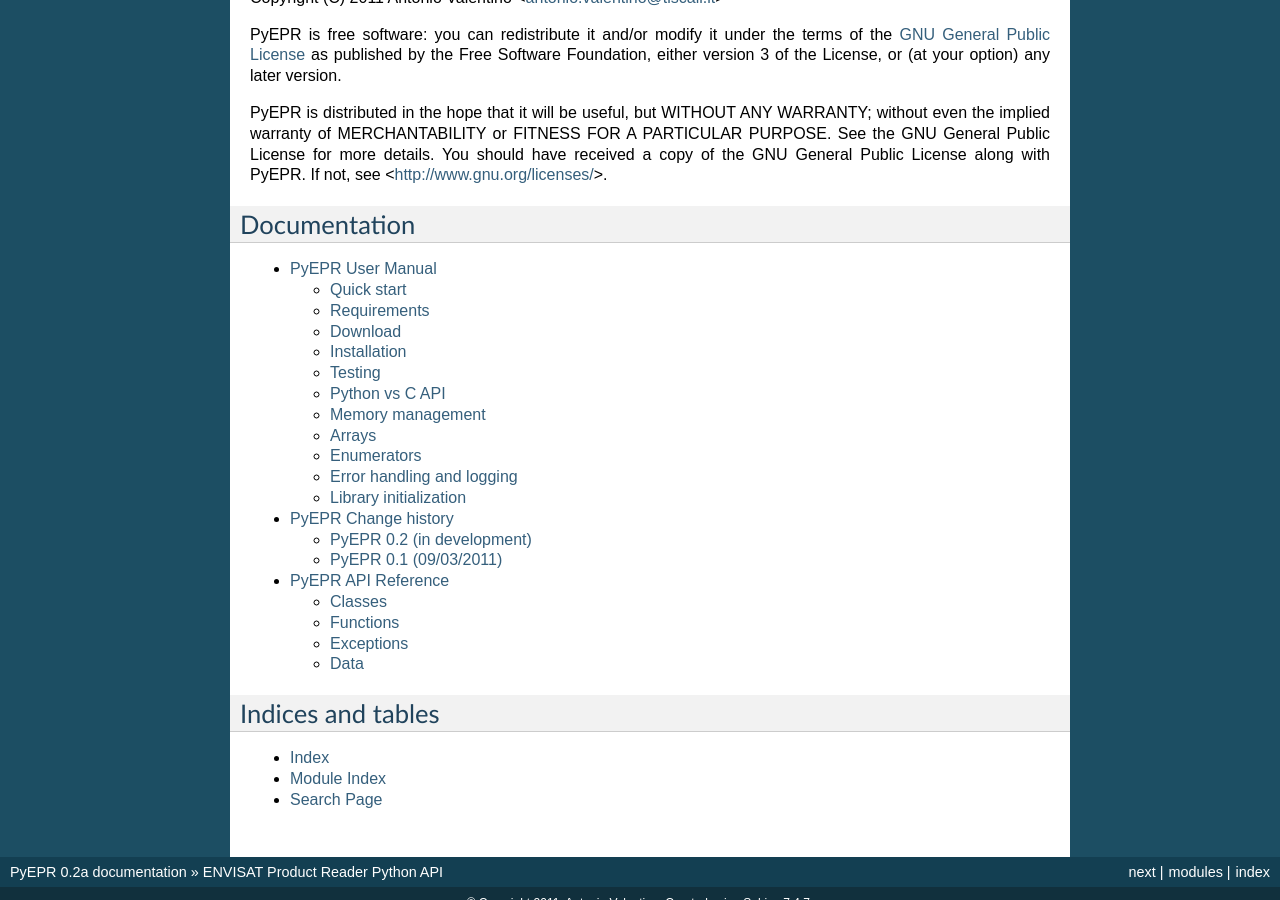
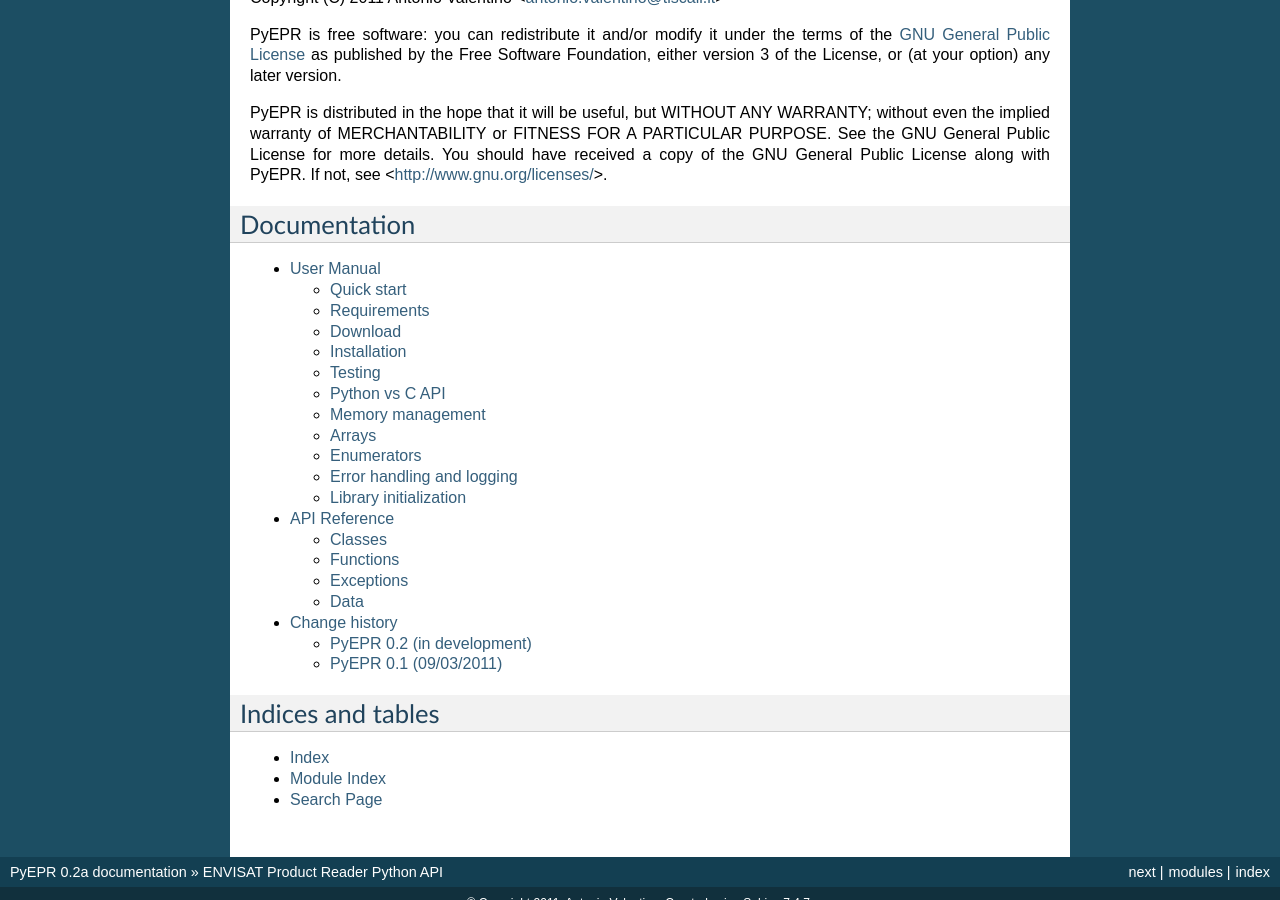
Before and after one commit to avalentino/pyepr, a Sphinx documentation site: the page built from doc/index.txt, in a window 1280 px wide and 900 px high, scrolled down 1351 px. Built offline with Sphinx 7.4.7, drawn with Linux system fonts in a browser that asks for light colours; formulas are drawn with MathJax 3; some of the changed text lies outside the part shown.

```diff
--- a/doc/NEWS.txt
+++ b/doc/NEWS.txt
@@ -1,5 +1,5 @@
-PyEPR Change history
-====================
+Change history
+==============
 
 
 PyEPR 0.2 (in development)
--- a/doc/conf.py
+++ b/doc/conf.py
@@ -26,7 +26,7 @@ needs_sphinx = '1.0'
 # Add any Sphinx extension module names here, as strings. They can be extensions
 # coming with Sphinx (named 'sphinx.ext.*') or your custom ones.
 extensions = [
-    'sphinx.ext.autodoc',
+    #'sphinx.ext.autodoc',
     #'sphinx.ext.autosummary',
     #'sphinx.ext.doctest',
     #'sphinx.ext.intersphinx',
@@ -105,11 +105,11 @@ pygments_style = 'sphinx'
 
 # Autodoc configuration
 #autoclass_content = 'both'
-autodoc_default_flags = ['members', 'undoc-members', 'show-inheritance']
-                        #,'inherited-members']
+#autodoc_default_flags = ['members', 'undoc-members', 'show-inheritance']
+#                        #,'inherited-members']
 
 # Auto summary generation
-autosummary_generate = ['reference']
+#autosummary_generate = ['reference']
 
 # Enable todo list reporting
 todo_include_todos = True
@@ -208,7 +208,7 @@ latex_font_size = '12pt'
 # Grouping the document tree into LaTeX files. List of tuples
 # (source start file, target name, title, author, documentclass [howto/manual]).
 latex_documents = [
-  ('index', 'PyEPR.tex', u'PyEPR Documentation',
+  ('doc', 'pyepr.tex', u'PyEPR Documentation',
    u'Antonio Valentino', 'manual'),
 ]
 
--- a/doc/index.txt
+++ b/doc/index.txt
@@ -14,8 +14,8 @@ Documentation
    :maxdepth: 2
 
    usermanual
+   reference
    NEWS
-   reference
 
 
 Indices and tables
--- a/doc/reference.txt
+++ b/doc/reference.txt
@@ -1,5 +1,5 @@
-PyEPR API Reference
-===================
+API Reference
+=============
 
 .. module:: epr
    :synopsis: Python bindings for ENVISAT Product Reader C API
--- a/doc/usermanual.txt
+++ b/doc/usermanual.txt
@@ -1,5 +1,6 @@
-PyEPR User Manual
-=================
+User Manual
+===========
+
 
 Quick start
 -----------
```
Also changed, not shown: doc/doc.txt (added, +40 -0 lines).
